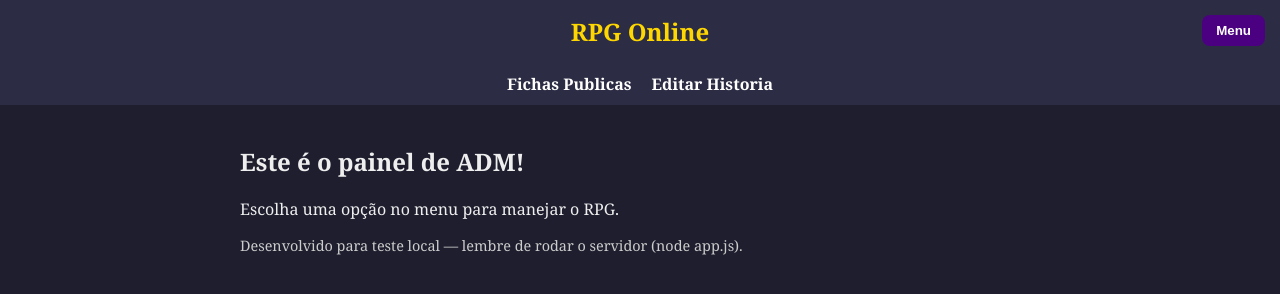
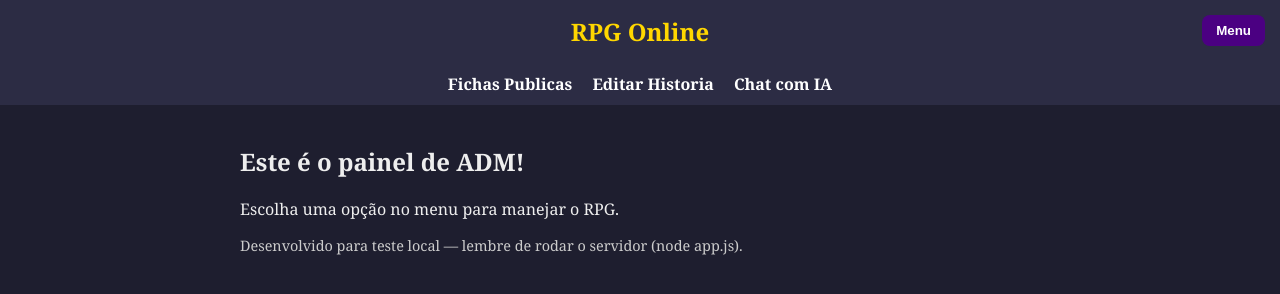
Before and after one commit to PedroUlian/RPG, a website: page static/admin.html in a window 1280 px wide. Drawn offline with nearby package versions, Linux system fonts and the light colour scheme; sample sign-in values are in the browser's storage.

Commit message:
Update admin.html

```diff
--- a/static/admin.html
+++ b/static/admin.html
@@ -16,6 +16,7 @@
     <nav>
         <a href="fichasADM.html">Fichas Publicas</a>
         <a href="historiaADM.html">Editar Historia</a>
+        <a href="ia.html">Chat com IA</a>
     </nav>
 
     <div class="container">
```
